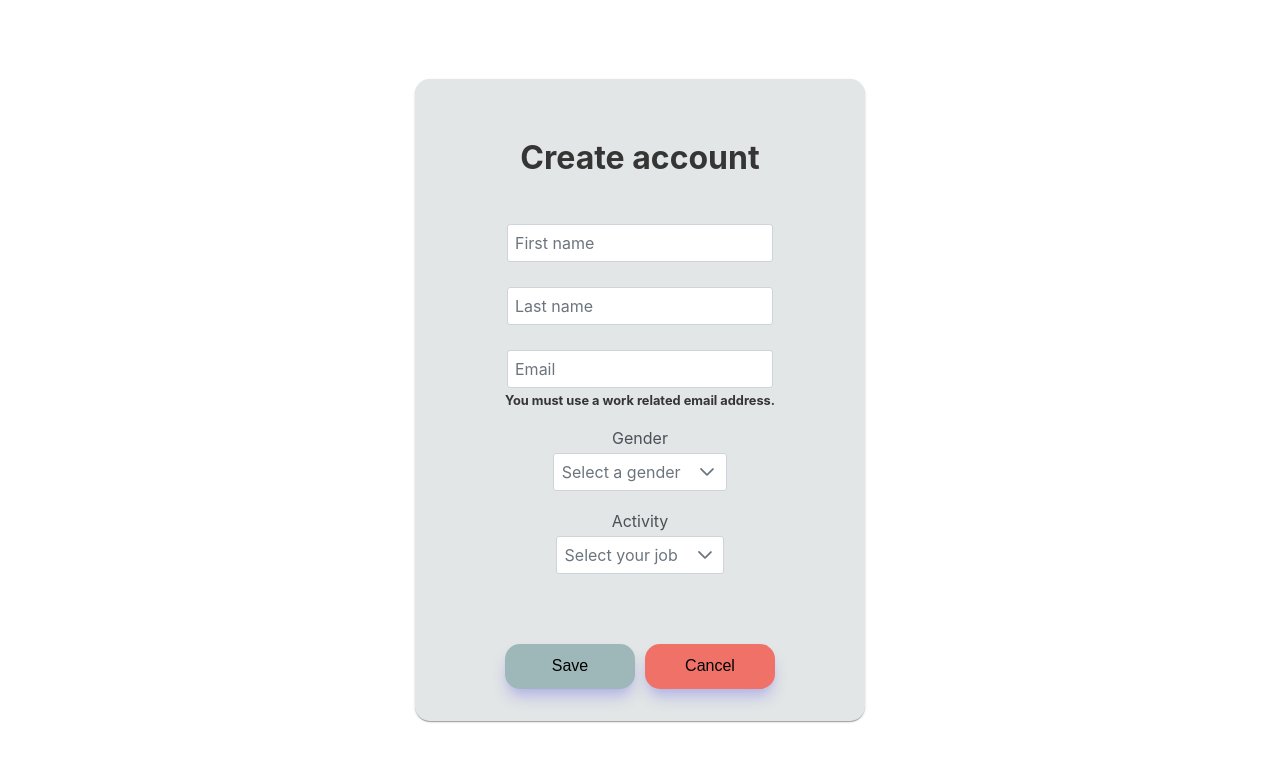
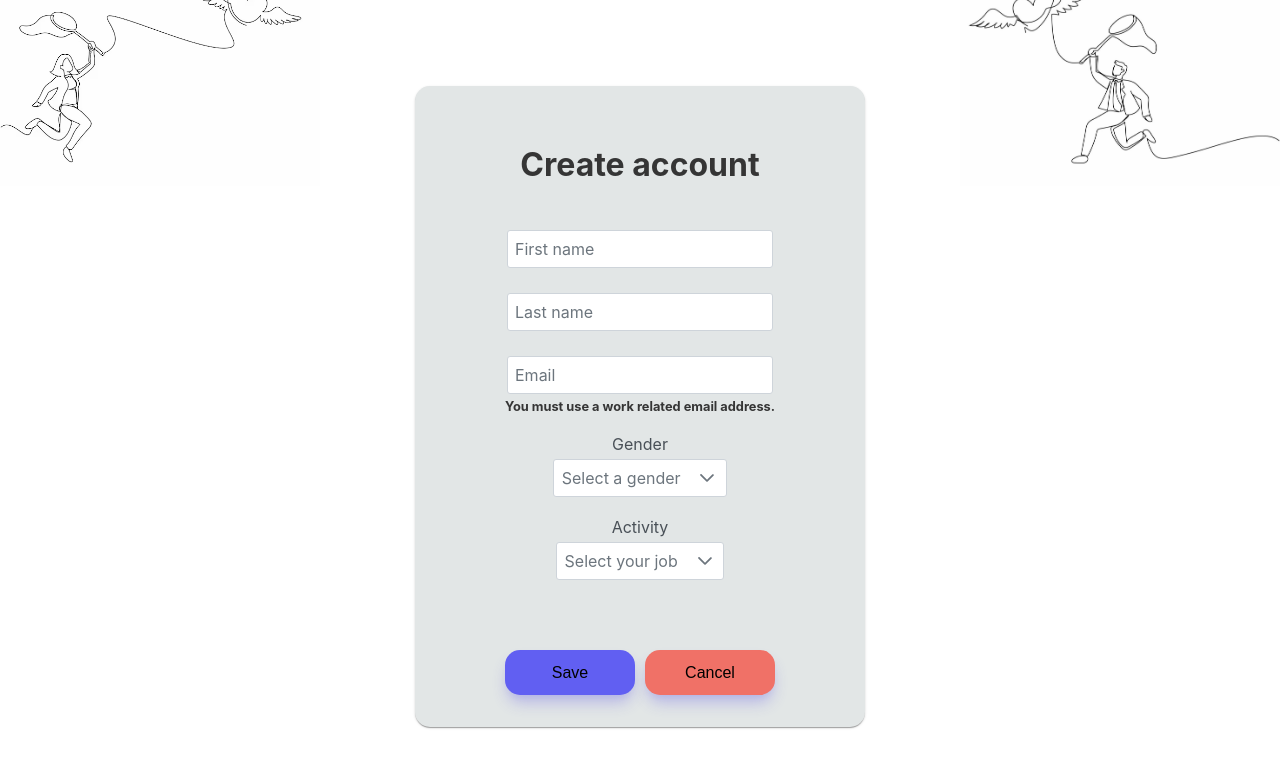
Before and after one commit to capuchegianni/tek3SurvivorPool, a Next.js app in the folder front/: page /create-account in a window 1280 px wide. Shown: the top 768 px of the page. Built offline with nearby package versions, Linux system fonts and the light colour scheme.

Commit message:
feat(create account): add same image as login, in the create menu

```diff
--- a/front/src/app/create-account/account.css
+++ b/front/src/app/create-account/account.css
@@ -15,7 +15,7 @@
 }
 
 .button-save {
-    background-color: #9EB7B8;
+    background-color: #615FF2;
     box-shadow: 0px 10px 15px -3px rgba(79, 70, 229, 0.3),
                 0px 4px 6px -2px rgba(79, 70, 229, 0.05);
     border: none;
@@ -26,7 +26,7 @@
 }
 
 .button-save:hover {
-    background-color: #3C6E71;
+    background-color: #A594F9;
 }
 
 .button-cancel {
@@ -67,35 +67,6 @@
     color: #353535;
 }
 
-input[type='radio'] {
-    appearance: none;
-    width: 20px;
-    height: 20px;
-    border: 1px solid darkgray;
-    border-radius: 50%;
-    outline: none;
-    box-shadow: 1px 1px 1px gray;
-    transition: 0.2s;
-}
-
-input[type='radio']:before {
-    content: '';
-    display: block;
-    width: 60%;
-    height: 60%;
-    margin: 20% auto;
-    border-radius: 50%;
-    transition: 0.2s;
-}
-
-input[type='radio']:checked:before {
-    background: dodgerblue;
-}
-
-input[type='radio']:hover {
-    box-shadow: 1px 1px 1px gray, 0 0 3px 3px lightgray;
-}
-
 .title-category {
     display: flex;
     justify-content: center;
@@ -127,4 +98,17 @@ body {
     margin: auto;
     background-color: #e2e6e6;
     border-radius: 15px;
+    margin-top: -100px;
 }
+
+.image {
+    width: 25%;
+}
+
+.container-account {
+    display: flex;
+    flex-direction: row;
+    justify-content: center;
+    justify-content: space-between;
+    margin-top: -100px;
+}
--- a/front/src/app/create-account/page.tsx
+++ b/front/src/app/create-account/page.tsx
@@ -32,6 +32,10 @@ export default function CreateAccount() {
 
     return (
         <form>
+            <div className="container-account">
+                <img className="image" src="women_catch.png" />
+                <img className="image" src="men_catch.png" />
+            </div>
             <Card className="custom-card">
                 <div className="">
                     <h2 className="personal-text">Create account</h2>
--- a/front/src/app/homepage.css
+++ b/front/src/app/homepage.css
@@ -6,7 +6,7 @@
 }
 
 .bg-white {
-    background-color: white;
+    background-color: #F5EFFF;
 }
 
 .title-signup {
@@ -14,7 +14,7 @@
     font-weight: 700;
     display: flex;
     justify-content: center;
-    color: #3C6E71;
+    color: #615FF2;
 }
 
 .container {
@@ -33,7 +33,7 @@
     font-weight: 700;
     display: flex;
     justify-content: center;
-    color: #353535;
+    color: #2A27D2;
     padding-top: 20px;
 }
 
```
